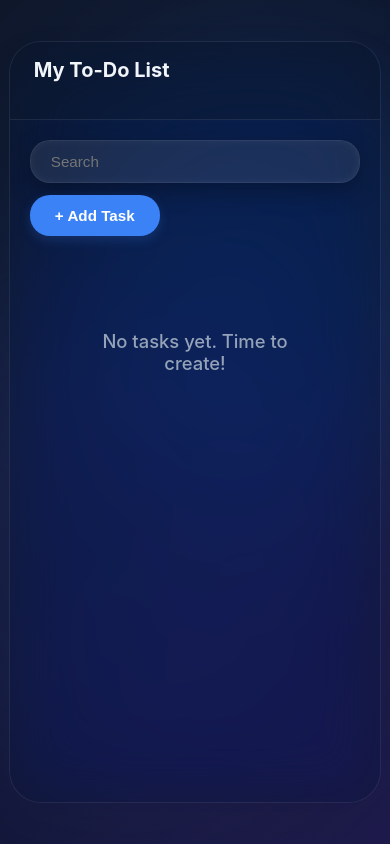
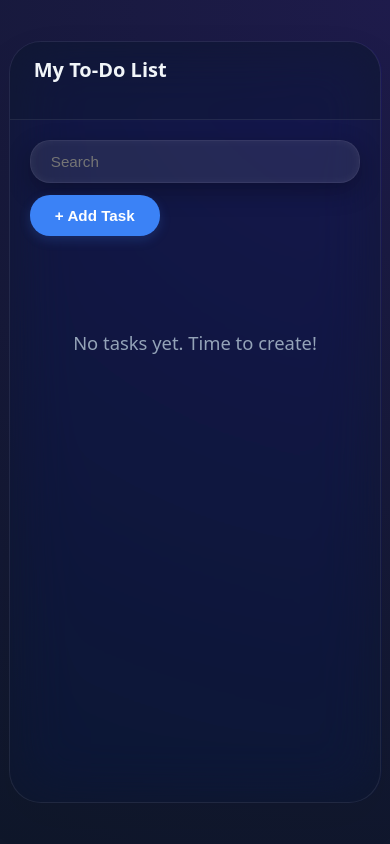
Before and after one commit to Rxmosx/My-to-Do-List, a React (Vite) app: page / in a window 390 px wide. Shown: the top 844 px of the page. Built offline with nearby package versions, Linux system fonts and the light colour scheme.

Commit message:
fix: background phone

```diff
--- a/src/style/App.css
+++ b/src/style/App.css
@@ -10,21 +10,26 @@
   --text-muted: #94a3b8;
 }
 
-body {
+html, body {
   margin: 0;
   padding: 0;
-  font-family: 'SF Pro Display', -apple-system, BlinkMacSystemFont, 'Segoe UI', Roboto, sans-serif;
+  width: 100%;
+  min-height: 100vh;
+  background: radial-gradient(circle at top right, #1e1b4b, #0f172a);
+  background-attachment: fixed;
+  color: var(--text-dark);
+  font-family: system-ui, -apple-system, BlinkMacSystemFont, 'Segoe UI', Roboto, sans-serif;
+
+  overscroll-behavior: none;
+}
+
+#root {
+  width: 100%;
   min-height: 100vh;
   display: flex;
   justify-content: center;
   align-items: center;
-
-
-  background: linear-gradient(135deg, #0f172a 0%, #0b1329 50%, #1e1b4b 100%);
-  position: relative;
-  overflow: hidden;
 }
-
 
 body::before, body::after {
   content: '';
```
